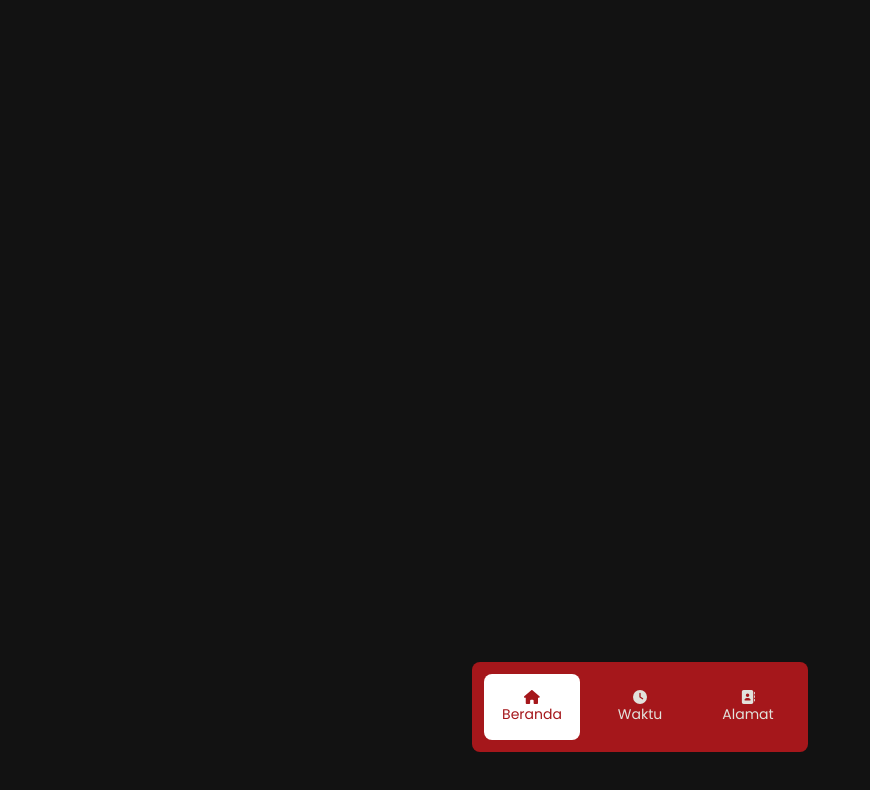
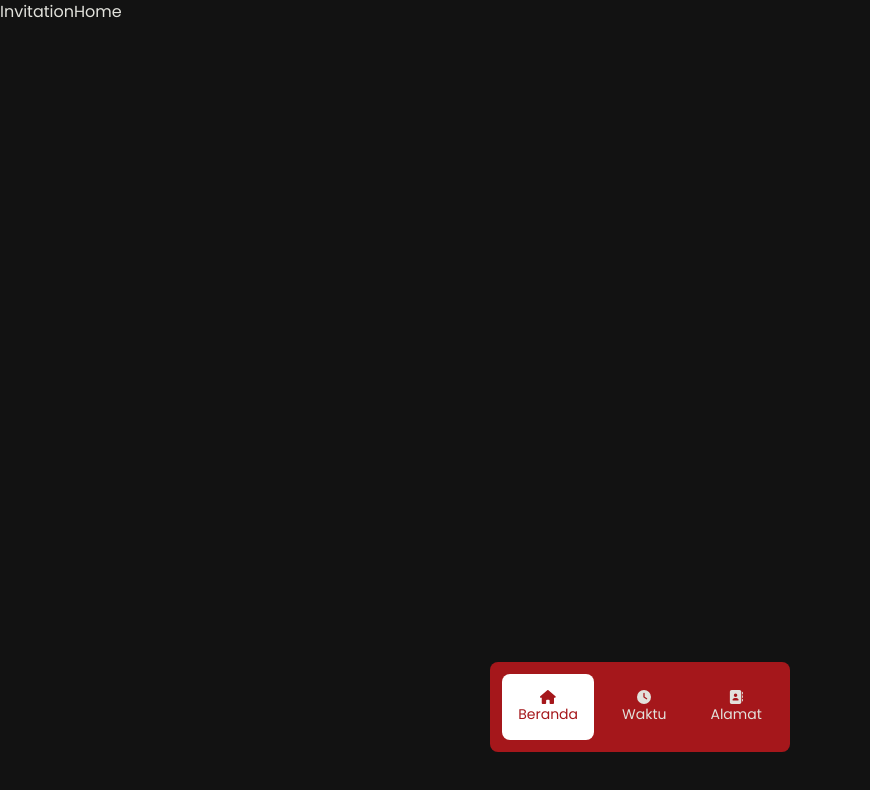
Before and after one commit to Sthira-Nusantara/sthira-invitation, a Next.js app: page /invitation in a window 1280 px wide. Shown: the top 790 px of the page, without its empty margins (0-870 px from the left). Built offline with nearby package versions, Linux system fonts and the light colour scheme; no server answers; sample sign-in values are in the browser's storage; a web font is replaced by a local one.

Commit message:
setup menus

```diff
--- /dev/null
+++ b/src/modules/invitation/address.tsx
@@ -0,0 +1,5 @@
+import { MenuBaseProps } from './types/menu-base-props'
+
+export default function InvitationAddress({}: MenuBaseProps) {
+    return <div>InvitationAddress</div>
+}
--- /dev/null
+++ b/src/modules/invitation/footer-menu.tsx
@@ -0,0 +1,26 @@
+import React from 'react'
+import { invitationMenus } from './data/menus'
+import { MenuBaseProps } from './types/menu-base-props'
+import { FontAwesomeIcon } from '@fortawesome/react-fontawesome'
+
+export default function FooterMenu({ menu, setMenu }: MenuBaseProps) {
+    return (
+        <div className="fixed bottom-4 px-4 md:bottom-12 md:px-12 left-0 right-0 overflow-hidden overflow-x-auto">
+            <div className="w-fit h-fit rounded-lg bg-red-600 mx-auto flex p-3 gap-x-3">
+                {invitationMenus.map((item, index) => (
+                    <div
+                        className={[
+                            'p-4 flex items-center flex-col rounded-lg cursor-pointer text-sm',
+                            index === menu ? 'bg-white text-red-600' : 'bg-transparent',
+                        ].join(' ')}
+                        onClick={() => setMenu(index)}
+                        key={'menu-inv-' + index}
+                    >
+                        <FontAwesomeIcon icon={item.icon} />
+                        <p className="whitespace-nowrap">{item.text}</p>
+                    </div>
+                ))}
+            </div>
+        </div>
+    )
+}
--- /dev/null
+++ b/src/modules/invitation/home.tsx
@@ -0,0 +1,5 @@
+import { MenuBaseProps } from './types/menu-base-props'
+
+export default function InvitationHome({}: MenuBaseProps) {
+    return <div>InvitationHome</div>
+}
--- /dev/null
+++ b/src/modules/invitation/time.tsx
@@ -0,0 +1,5 @@
+import { MenuBaseProps } from './types/menu-base-props'
+
+export default function InvitationTime({}: MenuBaseProps) {
+    return <div>InvitationTime</div>
+}
--- /dev/null
+++ b/src/modules/invitation/types/menu-base-props.ts
@@ -0,0 +1,4 @@
+export interface MenuBaseProps {
+    menu: number
+    setMenu: (index: number) => void
+}
--- a/src/pages/invitation/index.tsx
+++ b/src/pages/invitation/index.tsx
@@ -1,6 +1,10 @@
 import { useApp } from '@/context/app/useContext'
+import InvitationAddress from '@/modules/invitation/address'
 import { invitationMenus } from '@/modules/invitation/data/menus'
-import { FontAwesomeIcon } from '@fortawesome/react-fontawesome'
+import FooterMenu from '@/modules/invitation/footer-menu'
+import InvitationHome from '@/modules/invitation/home'
+import InvitationTime from '@/modules/invitation/time'
+import { MenuBaseProps } from '@/modules/invitation/types/menu-base-props'
 import Head from 'next/head'
 import { useRouter } from 'next/router'
 import { useEffect, useRef, useState } from 'react'
@@ -65,6 +69,22 @@ export default function Invitation() {
         })
     }, [])
 
+    const baseProps: MenuBaseProps = {
+        menu,
+        setMenu,
+    }
+
+    const render = () => {
+        switch (menu) {
+            case 1:
+                return <InvitationTime {...baseProps} />
+            case 2:
+                return <InvitationAddress {...baseProps} />
+            default:
+                return <InvitationHome {...baseProps} />
+        }
+    }
+
     return (
         <>
             <Head>
@@ -72,23 +92,8 @@ export default function Invitation() {
             </Head>
 
             <div className="relative w-screen h-screen overflow-hidden" ref={wrapperRef}>
-                <div className="fixed bottom-4 px-4 md:bottom-12 md:px-12 left-0 right-0 overflow-hidden overflow-x-auto">
-                    <div className="w-fit h-fit rounded-lg bg-red-600 mx-auto flex p-3 gap-x-3">
-                        {invitationMenus.map((item, index) => (
-                            <div
-                                className={[
-                                    'p-4 flex items-center flex-col rounded-lg cursor-pointer min-w-24 text-sm',
-                                    index === menu ? 'bg-white text-red-600' : 'bg-transparent',
-                                ].join(' ')}
-                                onClick={() => setMenu(index)}
-                                key={'menu-inv-' + index}
-                            >
-                                <FontAwesomeIcon icon={item.icon} />
-                                <p className="whitespace-nowrap">{item.text}</p>
-                            </div>
-                        ))}
-                    </div>
-                </div>
+                {render()}
+                <FooterMenu {...baseProps} />
             </div>
         </>
     )
```
